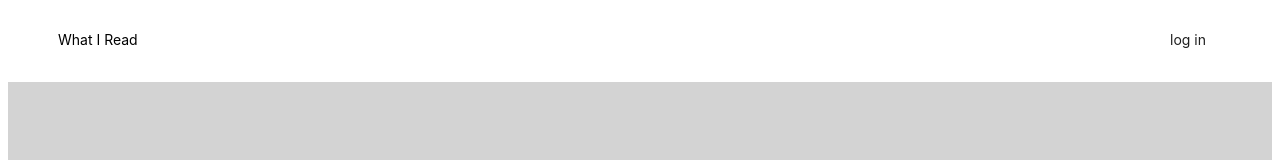
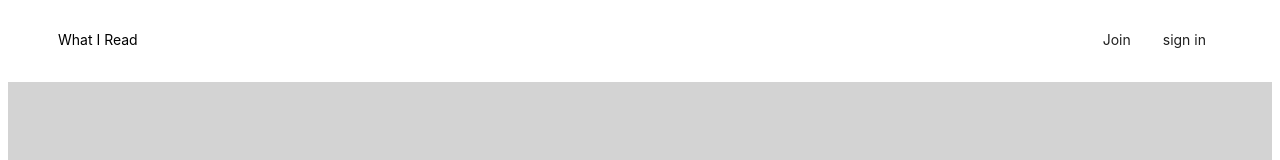
Before and after one commit to jihyang1106/What-I-Read, a React (Create React App) app: page / in a window 1280 px wide. Shown: the top 160 px of the page. Built offline with nearby package versions, Linux system fonts and the light colour scheme.

Commit message:
feat: header 레이아웃 완성

```diff
--- a/src/pages/HeaderPart.jsx
+++ b/src/pages/HeaderPart.jsx
@@ -13,10 +13,6 @@ const headerStyle = {
   backgroundColor: 'white',
 };
 
-const login = () => {
-  alert('login');
-};
-
 export default function HeaderPart() {
   return (
     <nav>
@@ -26,8 +22,9 @@ export default function HeaderPart() {
             <Col>
               <Link to="/">What I Read</Link>
             </Col>
-            <Col onClick={login}>
-              <Button type="text">log in</Button>
+            <Col>
+              <Button type="text">Join</Button>
+              <Button type="text">sign in</Button>
             </Col>
           </Row>
         </Header>
```
Also changed, not shown: 1 other file (tests, documents, lock files or other folders).
